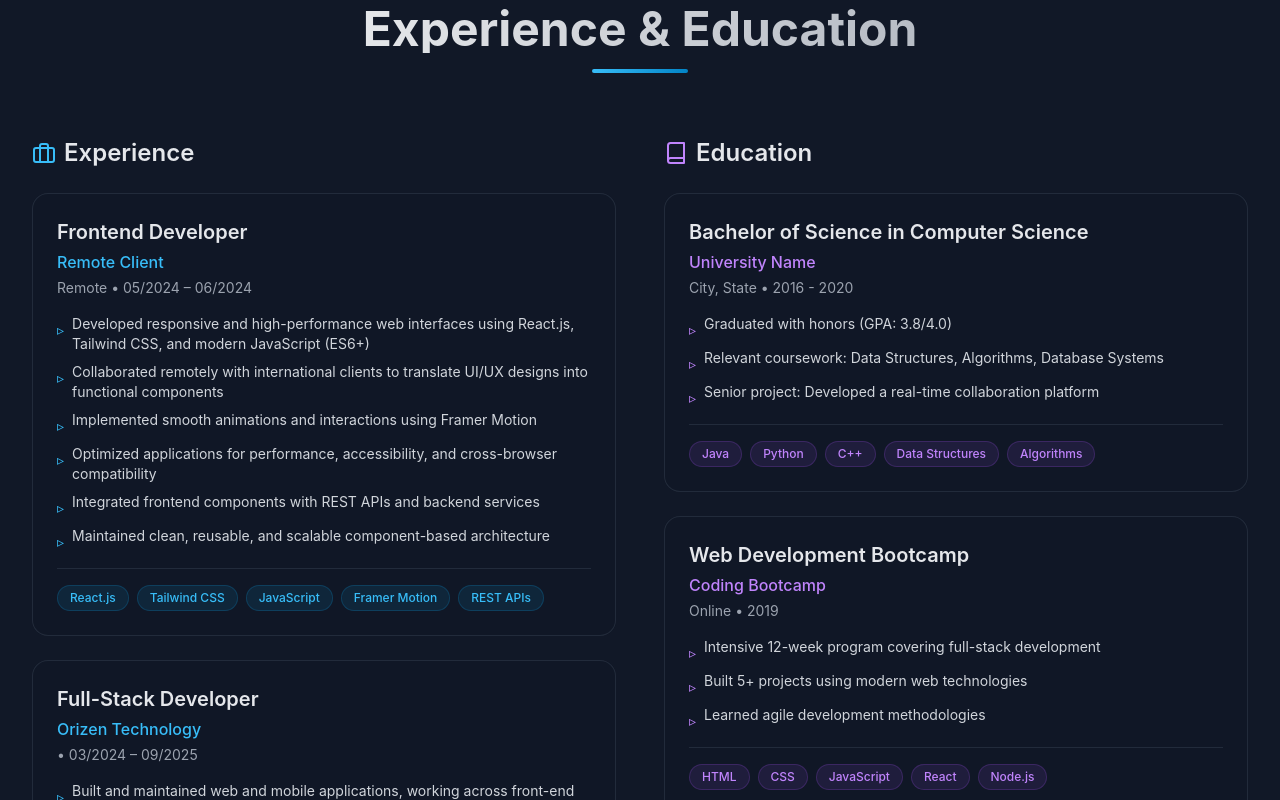
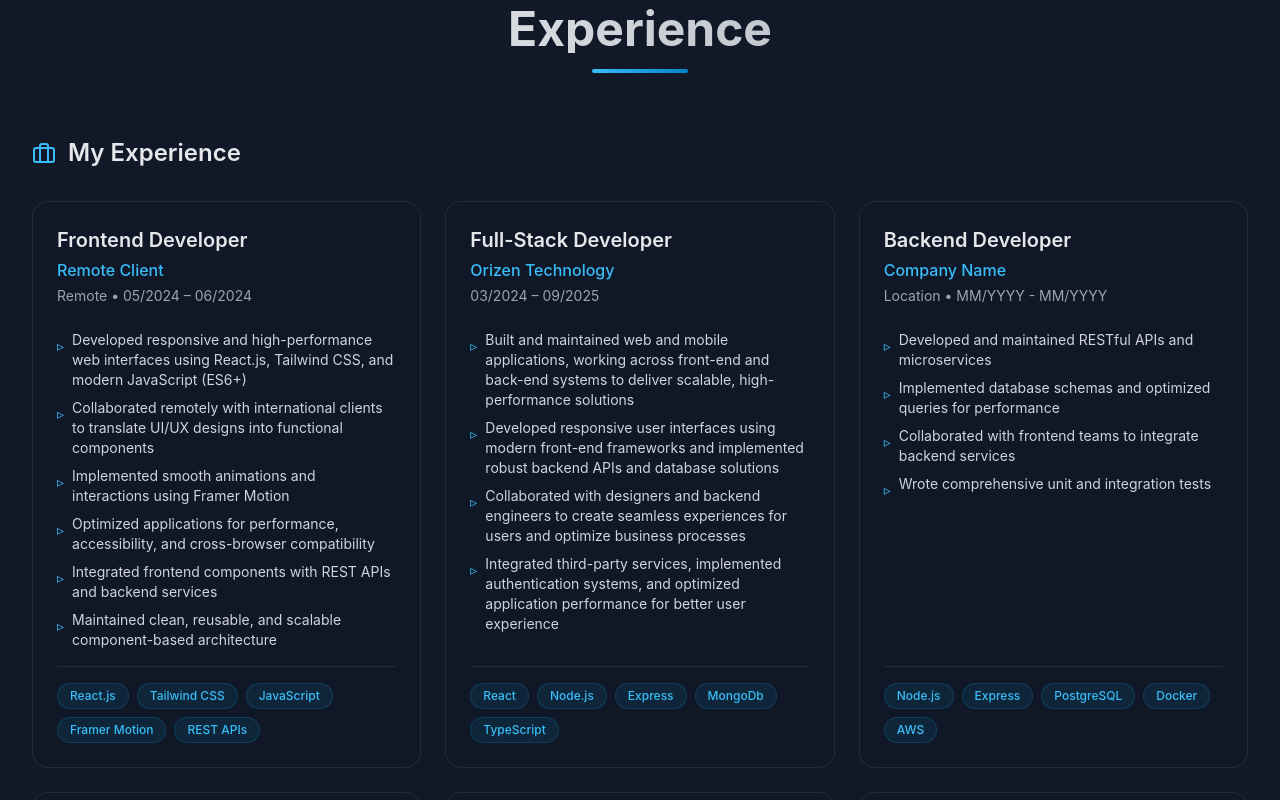
Before and after one commit to birukhabte/MyPersonalPortfolio, a React (Vite) app: page / in a window 1280 px wide. Shown: the part 4340-5140 px from the top of the page. Built offline with nearby package versions, Linux system fonts and the light colour scheme.

Commit message:
education section removed

```diff
--- a/src/components/Experience.tsx
+++ b/src/components/Experience.tsx
@@ -1,11 +1,10 @@
 import { motion } from 'framer-motion'
 import { useInView } from 'framer-motion'
 import { useRef } from 'react'
-import { FiBriefcase, FiBook } from 'react-icons/fi'
+import { FiBriefcase } from 'react-icons/fi'
 
 interface TimelineItem {
   id: number
-  type: 'experience' | 'education'
   title: string
   company: string
   location: string
@@ -14,10 +13,9 @@ interface TimelineItem {
   skills: string[]
 }
 
-const timelineItems: TimelineItem[] = [
+const experienceItems: TimelineItem[] = [
   {
     id: 1,
-    type: 'experience',
     title: 'Frontend Developer',
     company: 'Remote Client',
     location: 'Remote',
@@ -34,7 +32,6 @@ const timelineItems: TimelineItem[] = [
   },
   {
     id: 2,
-    type: 'experience',
     title: 'Full-Stack Developer',
     company: 'Orizen Technology',
     location: '',
@@ -49,7 +46,6 @@ const timelineItems: TimelineItem[] = [
   },
   {
     id: 3,
-    type: 'experience',
     title: 'Backend Developer',
     company: 'Company Name',
     location: 'Location',
@@ -64,7 +60,6 @@ const timelineItems: TimelineItem[] = [
   },
   {
     id: 4,
-    type: 'experience',
     title: 'Software Engineer',
     company: 'Company Name',
     location: 'Location',
@@ -79,7 +74,6 @@ const timelineItems: TimelineItem[] = [
   },
   {
     id: 5,
-    type: 'experience',
     title: 'Junior Developer',
     company: 'Company Name',
     location: 'Location',
@@ -94,7 +88,6 @@ const timelineItems: TimelineItem[] = [
   },
   {
     id: 6,
-    type: 'experience',
     title: 'Freelance Developer',
     company: 'Self-Employed',
     location: 'Remote',
@@ -106,34 +99,6 @@ const timelineItems: TimelineItem[] = [
       'Provided ongoing maintenance and support for client projects',
     ],
     skills: ['React', 'Next.js', 'Tailwind CSS', 'Firebase', 'Vercel'],
-  },
-  {
-    id: 7,
-    type: 'education',
-    title: 'Bachelor of Science in Computer Science',
-    company: 'University Name',
-    location: 'City, State',
-    period: '2016 - 2020',
-    description: [
-      'Graduated with honors (GPA: 3.8/4.0)',
-      'Relevant coursework: Data Structures, Algorithms, Database Systems',
-      'Senior project: Developed a real-time collaboration platform',
-    ],
-    skills: ['Java', 'Python', 'C++', 'Data Structures', 'Algorithms'],
-  },
-  {
-    id: 4,
-    type: 'education',
-    title: 'Web Development Bootcamp',
-    company: 'Coding Bootcamp',
-    location: 'Online',
-    period: '2019',
-    description: [
-      'Intensive 12-week program covering full-stack development',
-      'Built 5+ projects using modern web technologies',
-      'Learned agile development methodologies',
-    ],
-    skills: ['HTML', 'CSS', 'JavaScript', 'React', 'Node.js'],
   },
 ]
 
@@ -174,26 +139,24 @@ const Experience = () => {
         >
           <motion.div variants={itemVariants} className="text-center mb-16">
             <h2 className="text-4xl sm:text-5xl font-bold mb-4 bg-gradient-to-r from-white to-gray-400 bg-clip-text text-transparent">
-              Experience & Education
+              Experience
             </h2>
             <div className="w-24 h-1 bg-gradient-to-r from-primary-400 to-primary-600 mx-auto rounded-full" />
           </motion.div>
 
-          <div className="grid grid-cols-1 lg:grid-cols-2 gap-8 lg:gap-12">
-            {/* Experience Column */}
-            <div>
-              <h3 className="text-2xl font-semibold text-gray-200 mb-6 flex items-center gap-2">
-                <FiBriefcase className="text-primary-400" />
-                Experience
-              </h3>
-              <div className="space-y-6">
-                {timelineItems
-                  .filter((item) => item.type === 'experience')
-                  .map((item) => (
+          {/* Experience Header */}
+          <motion.div variants={itemVariants} className="flex items-center gap-3 mb-8">
+            <FiBriefcase className="text-primary-400 text-2xl" />
+            <h3 className="text-2xl font-semibold text-gray-200">My Experience</h3>
+          </motion.div>
+
+          {/* Experience Grid - Parallel Layout */}
+          <div className="grid grid-cols-1 md:grid-cols-2 xl:grid-cols-3 gap-6">
+            {experienceItems.map((item) => (
               <motion.div
                 key={item.id}
                 variants={itemVariants}
-                      className="glass-dark rounded-2xl p-6 hover:bg-white/5 transition-all"
+                className="glass-dark rounded-2xl p-6 hover:bg-white/5 transition-all h-full flex flex-col"
                 whileHover={{ scale: 1.02, y: -4 }}
               >
                 <div className="mb-4">
@@ -204,11 +167,11 @@ const Experience = () => {
                     {item.company}
                   </p>
                   <p className="text-sm text-gray-400 mb-2">
-                          {item.location} • {item.period}
+                    {item.location ? `${item.location} • ` : ''}{item.period}
                   </p>
                 </div>
 
-                      <ul className="space-y-2">
+                <ul className="space-y-2 flex-grow">
                   {item.description.map((desc, idx) => (
                     <li
                       key={idx}
@@ -234,64 +197,6 @@ const Experience = () => {
               </motion.div>
             ))}
           </div>
-            </div>
-
-            {/* Education Column */}
-            <div>
-              <h3 className="text-2xl font-semibold text-gray-200 mb-6 flex items-center gap-2">
-                <FiBook className="text-purple-400" />
-                Education
-              </h3>
-              <div className="space-y-6">
-                {timelineItems
-                  .filter((item) => item.type === 'education')
-                  .map((item) => (
-                    <motion.div
-                      key={item.id}
-                      variants={itemVariants}
-                      className="glass-dark rounded-2xl p-6 hover:bg-white/5 transition-all"
-                      whileHover={{ scale: 1.02, y: -4 }}
-                    >
-                      <div className="mb-4">
-                        <h4 className="text-xl font-semibold text-gray-200 mb-1">
-                          {item.title}
-                        </h4>
-                        <p className="text-purple-400 font-medium mb-1">
-                          {item.company}
-                        </p>
-                        <p className="text-sm text-gray-400 mb-2">
-                          {item.location} • {item.period}
-                        </p>
-                      </div>
-
-                      <ul className="space-y-2">
-                        {item.description.map((desc, idx) => (
-                          <li
-                            key={idx}
-                            className="text-gray-300 text-sm flex items-start gap-2"
-                          >
-                            <span className="text-purple-400 mt-1.5">▹</span>
-                            <span>{desc}</span>
-                          </li>
-                        ))}
-                      </ul>
-
-                      {/* Skills Tags */}
-                      <div className="flex flex-wrap gap-2 mt-4 pt-4 border-t border-gray-700/50">
-                        {item.skills.map((skill, idx) => (
-                          <span
-                            key={idx}
-                            className="px-3 py-1 text-xs font-medium rounded-full bg-purple-500/10 text-purple-400 border border-purple-500/20"
-                          >
-                            {skill}
-                          </span>
-                        ))}
-                      </div>
-                    </motion.div>
-                  ))}
-              </div>
-            </div>
-          </div>
         </motion.div>
       </div>
     </section>
```
Lines whose indentation alone changed are shown as unchanged.
